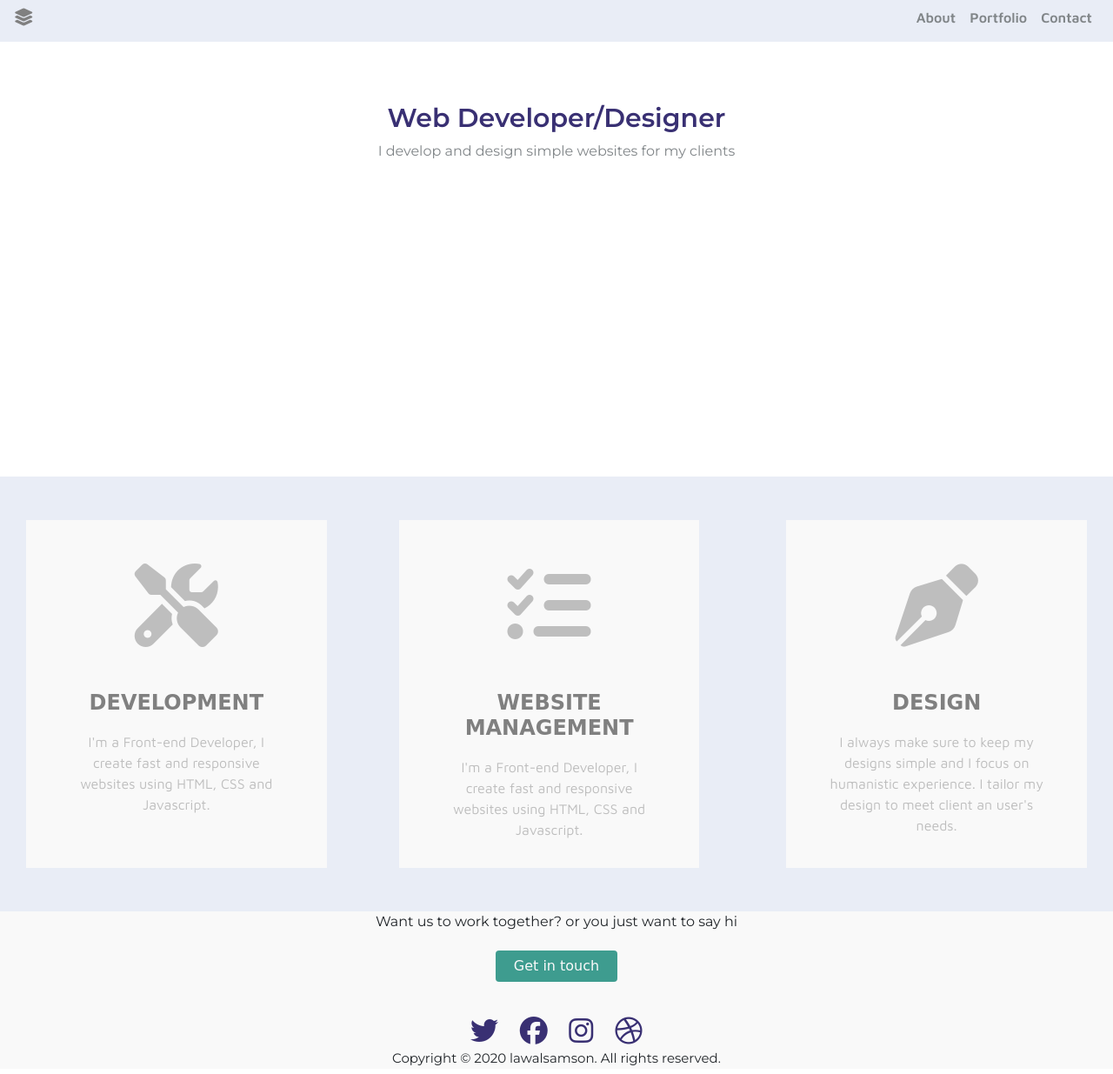
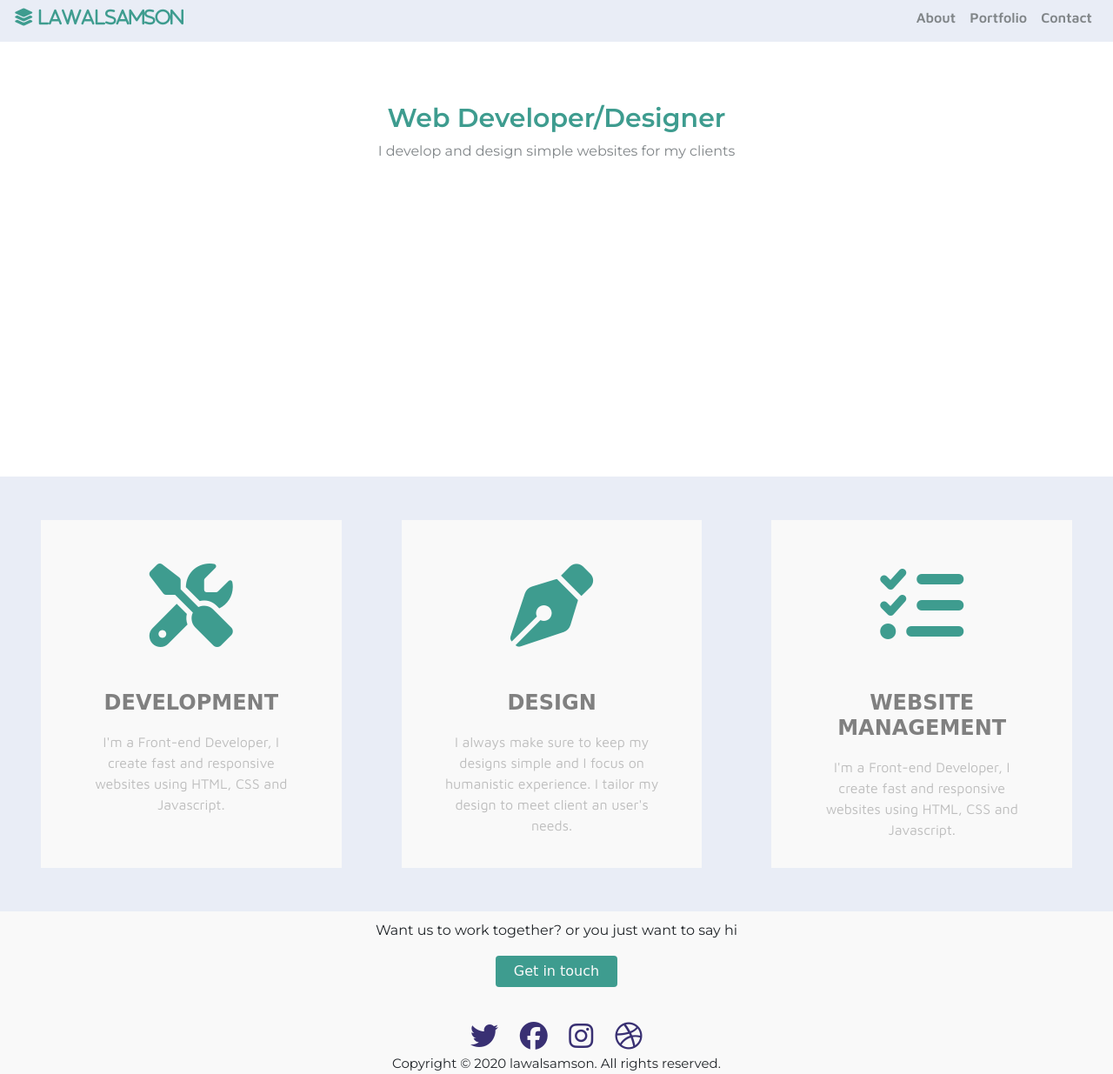
Before and after one commit to LawalSamson/.me, a plain HTML site: page index.html in a window 1280 px wide. Shown: the whole page at 87% size. Drawn offline with nearby package versions, Linux system fonts and the light colour scheme; a web font is replaced by a local one.

Commit message:
Initial Files

```diff
--- a/CSS/styles.css
+++ b/CSS/styles.css
@@ -7,13 +7,17 @@ body{
 
 .welcome{
   font-family: 'Montserrat', sans-serif;
-  color: #393073;
+  color: #3E9C8F;
   font-size: 30px;
   padding-top: 70px;
   font-weight: 600;
 }
 
 /* Navbar */
+.navbar-toggler{
+  color: white;
+}
+
 .navbar-brand{
   color: gray;
 }
@@ -99,7 +103,18 @@ a{
   width: 27%;
   height: 400px;
   padding: 50px 50px 50px 50px;
-  margin-left: 30px;
+  margin-left: 47px;
+}
+
+.third{
+  display: inline;
+  float: right;
+  color: #bebebe;
+  background-color: #f9f9f9;
+  width: 27%;
+  height: 400px;
+  padding: 50px 50px 50px 50px;
+  margin-right: 47px;
 }
 
 .second{
@@ -110,20 +125,12 @@ a{
   width: 27%;
   height: 400px;
   padding: 50px 50px 50px 50px;
-  margin-right: 30px;
+  margin-right: 80px;
 }
 
-.third{
-  display: inline;
-  float: right;
-  color: #bebebe;
-  background-color: #f9f9f9;
-  width: 27%;
-  height: 400px;
-  padding: 50px 50px 50px 50px;
-  margin-right: 100px;
+.fas{
+  color: #3E9C8F;
 }
-
 h4{
   padding: 50px 0px 10px 0px;
   color: grey;
@@ -224,7 +231,7 @@ h3{
   font-family: 'Baloo Tamma 2', cursive;
   background-color: #3E9C8F;
   padding: 5px 20px;
-  margin: 5px 0px 20px 0px;
+  margin: 1px 0px 20px 0px;
 }
 
 .btn:hover{
@@ -248,6 +255,7 @@ h3{
 
 .contact-note{
 font-family: 'Montserrat', sans-serif;
+padding-top: 10px;
 }
 
 @viewport{
--- a/index.html
+++ b/index.html
@@ -26,7 +26,7 @@
 
   <body>
     <nav class="navbar navbar-expand-lg">
-        <a class="navbar-brand" href=""><i class="fas fa-layer-group"></i></a>
+        <a class="navbar-brand" href=""><i class="fas fa-layer-group"> lawalsamson</i></a>
          <button class="navbar-toggler" type="button" data-toggle="collapse" data-target="#navbarSupportedContent" aria-controls="navbarSupportedContent" aria-expanded="false" aria-label="Toggle navigation">
         <span class="navbar-toggler-icon"></span>
       </button>
@@ -70,17 +70,19 @@
           <p class="note">I'm a Front-end Developer, I create fast and responsive websites using HTML, CSS and Javascript.</p>
       </div>
 
+      <div class="third col-lg-4">
+         <i class="fas fa-tasks fa-6x"></i>
+            <h4><b>WEBSITE MANAGEMENT</b></h4>
+            <p class="note">I'm a Front-end Developer, I create fast and responsive websites using HTML, CSS and Javascript.</p>
+        </div>
+
       <div class=" second col-lg-4">
         <i class="fas fa-pen-nib fa-6x"></i>
             <h4><b>DESIGN</b></h4>
             <p class="note">I always make sure to keep my designs simple and I focus on humanistic experience. I tailor my design to meet client an user's needs.</p>
         </div>
 
-        <div class="third col-lg-4">
-           <i class="fas fa-tasks fa-6x"></i>
-              <h4><b>WEBSITE MANAGEMENT</b></h4>
-              <p class="note">I'm a Front-end Developer, I create fast and responsive websites using HTML, CSS and Javascript.</p>
-          </div>
+
   </div>
 
 
```
